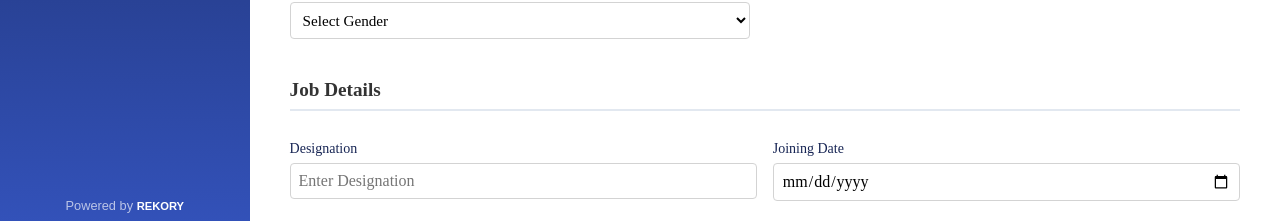
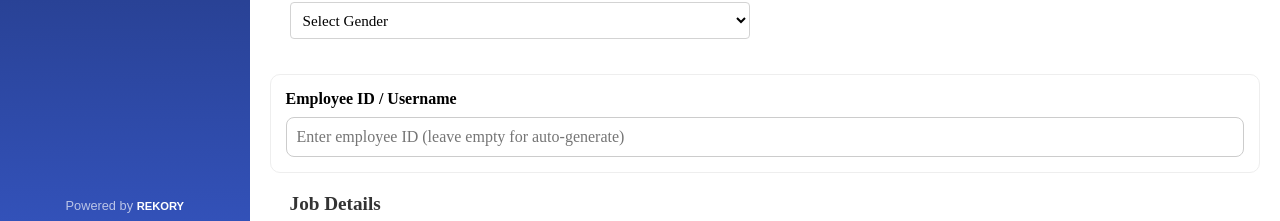
Before and after one commit to Tungston-labs/ArmetalFe, a React (Vite) app in the folder client/: page /basic-details in a window 1280 px wide. Shown: the part 573-794 px from the top of the page. Built offline with nearby package versions, Linux system fonts and the light colour scheme; no server answers; sample sign-in values are in the browser's storage; a web font is replaced by a local one; what react-date-object would draw is missing.

Commit message:
edit username

```diff
--- a/client/src/Pages/employee/BasicLevel.jsx
+++ b/client/src/Pages/employee/BasicLevel.jsx
@@ -66,6 +66,7 @@ export default function AddEmployeeForm() {
     role: "",
     contract_expiry_date: "",
     idcard: null,
+    employee_id: "",
   });
   useEffect(() => {
     if (departmentList.length === 0) {
@@ -193,6 +194,36 @@ const validateForm = () => {
           onFileChange={handleFileChange}
           errors={errors}
         />
+        <div
+          style={{
+            background: "#fff",
+            padding: "15px",
+            marginTop: "15px",
+            borderRadius: "10px",
+            border: "1px solid #eee",
+          }}
+        >
+          <label style={{ fontWeight: "600" }}>
+            Employee ID / Username
+          </label>
+
+          <input
+            type="text"
+            name="employee_id"
+            value={formData.employee_id}
+            onChange={handleChange}
+            placeholder="Enter employee ID (leave empty for auto-generate)"
+            style={{
+              width: "100%",
+              padding: "10px",
+              marginTop: "8px",
+              borderRadius: "8px",
+              border: "1px solid #ccc",
+            }}
+          />
+
+
+        </div>
         <JobDetails
           country={country}
           departments={departmentList}
--- a/client/src/Pages/employee/ViewBasic.jsx
+++ b/client/src/Pages/employee/ViewBasic.jsx
@@ -73,6 +73,9 @@ const ViewBasic = () => {
 
     const updatedFormData = {
       ...employeeDetail,
+
+      employee_id: employeeDetail.employee_id || "", // ✅ ADDED HERE
+
       department: deptId,
       total_leave: employeeDetail.total_leave || "",
       paid_leave: employeeDetail.paid_leave || "",
@@ -201,6 +204,17 @@ const ViewBasic = () => {
           <CardContent>
             <Rowes>
               <FieldGroup>
+                <Label>Employee ID / Username</Label>
+
+                <Input
+                  name="employee_id"
+                  value={formData.employee_id || ""}
+                  onChange={handleChange}
+                  placeholder="Enter employee username"
+                />
+              </FieldGroup>
+
+              <FieldGroup>
                 <Label>Designation</Label>
                 <Input
                   name="designation"
@@ -208,6 +222,7 @@ const ViewBasic = () => {
                   onChange={handleChange}
                 />
               </FieldGroup>
+
               <FieldGroup>
                 <Label>Joining Date</Label>
                 <Input
@@ -216,6 +231,7 @@ const ViewBasic = () => {
                   onChange={handleChange}
                 />
               </FieldGroup>
+
               <FieldGroup>
                 <Label>Employment Type</Label>
                 <Input
```
Also changed, not shown: 2 other files (tests, documents, lock files or other folders). Lines whose indentation alone changed are shown as unchanged.
